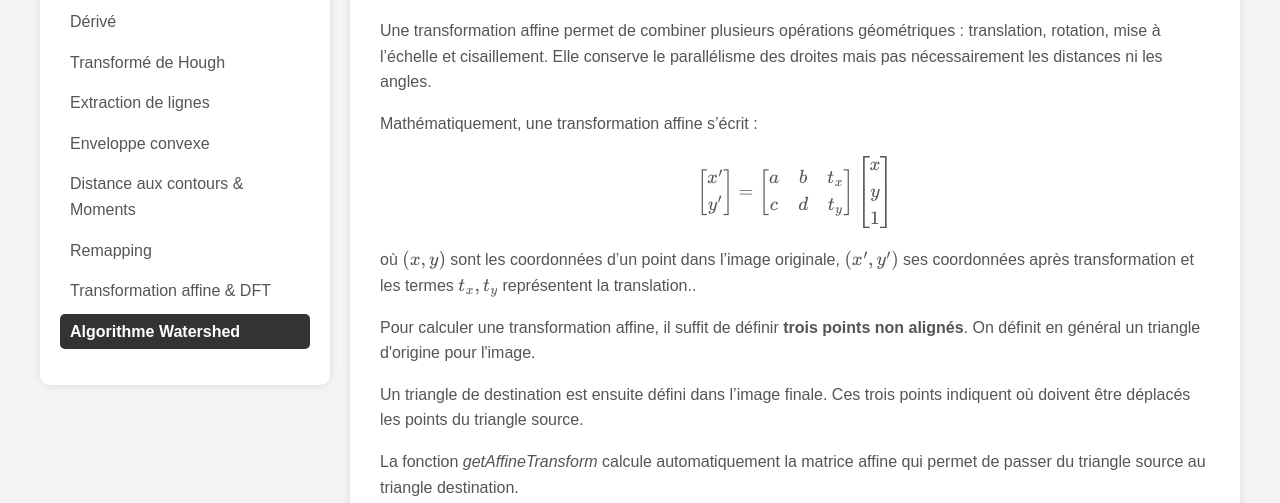
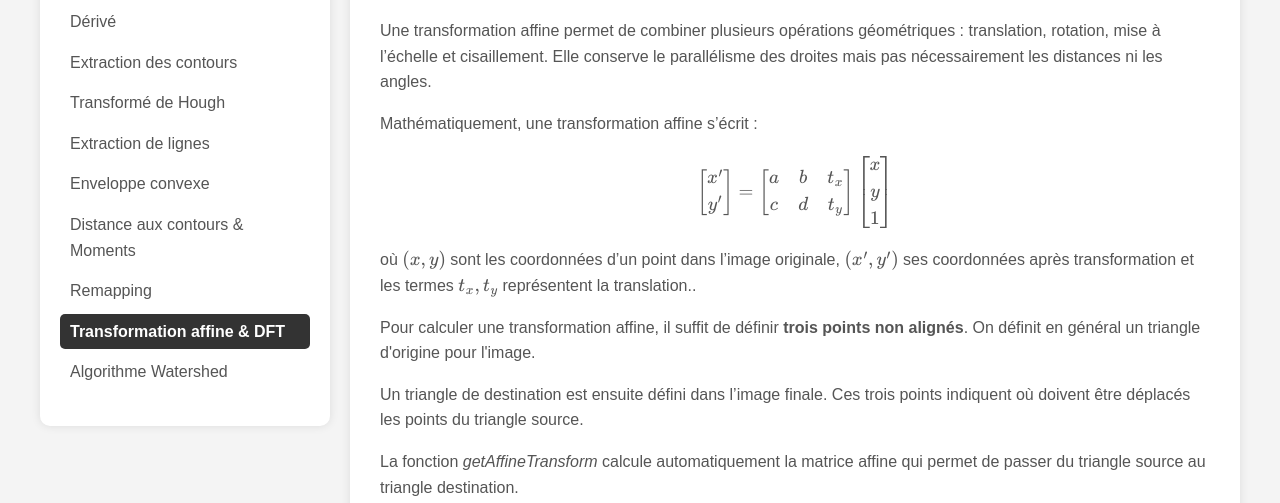
Before and after one commit to guillaumedgv/robotics, a plain HTML site: page Vision/affine_dft.html in a window 1280 px wide. Shown: the part 297-800 px from the top of the page. Drawn offline with nearby package versions, Linux system fonts and the light colour scheme.

Commit message:
Update affine_dft.html

```diff
--- a/Vision/affine_dft.html
+++ b/Vision/affine_dft.html
@@ -92,13 +92,14 @@
         <li><a href="Transformation_Morpho.html">Transformation Morphologique</a></li>
         <li><a href="Pattern_Reconnaissance.html">Reconnaissance de motifs </a></li>
         <li><a href="Derive.html">Dérivé</a></li>
+        <li><a href="Contours.html">Extraction des contours</a></li>
         <li><a href="Hough.html">Transformé de Hough </a></li>
         <li><a href="Extract_line.html">Extraction de lignes</a></li>
         <li><a href="Convex_hull.html">Enveloppe convexe</a></li>
         <li><a href="polygone.html">Distance aux contours & Moments</a></li>
-        <li><a href="remappinge.html">Remapping</a></li>
-        <li><a href="affine_dft.html" >Transformation affine & DFT</a></li>
-        <li><a href="Watershed.html" class="active">Algorithme Watershed</a></li>
+        <li><a href="remapping.html">Remapping</a></li>
+        <li><a href="affine_dft.html" class="active">Transformation affine & DFT</a></li>
+        <li><a href="Watershed.html">Algorithme Watershed</a></li>
 
       </ul>
       </ul>
```
